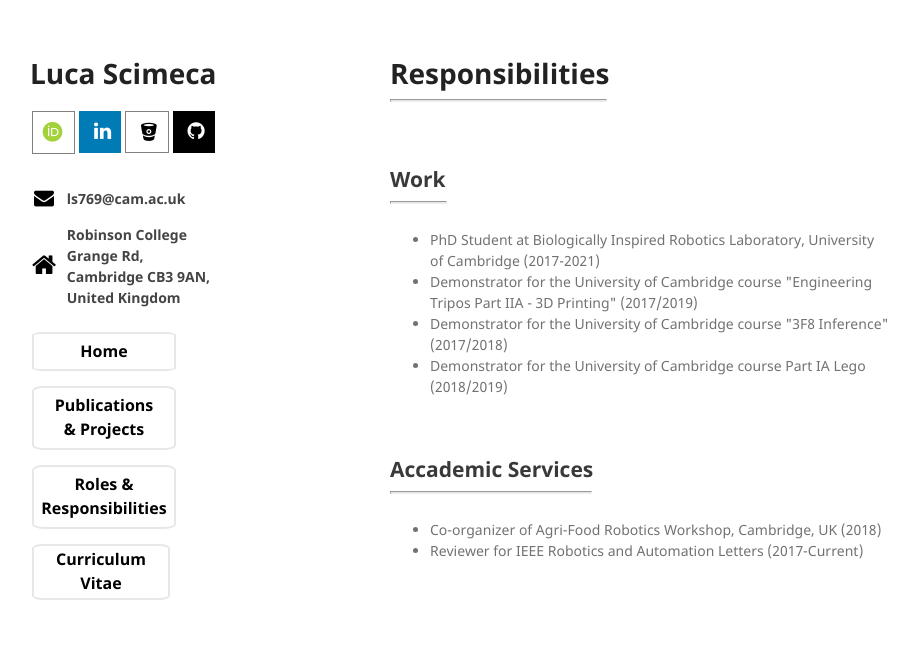
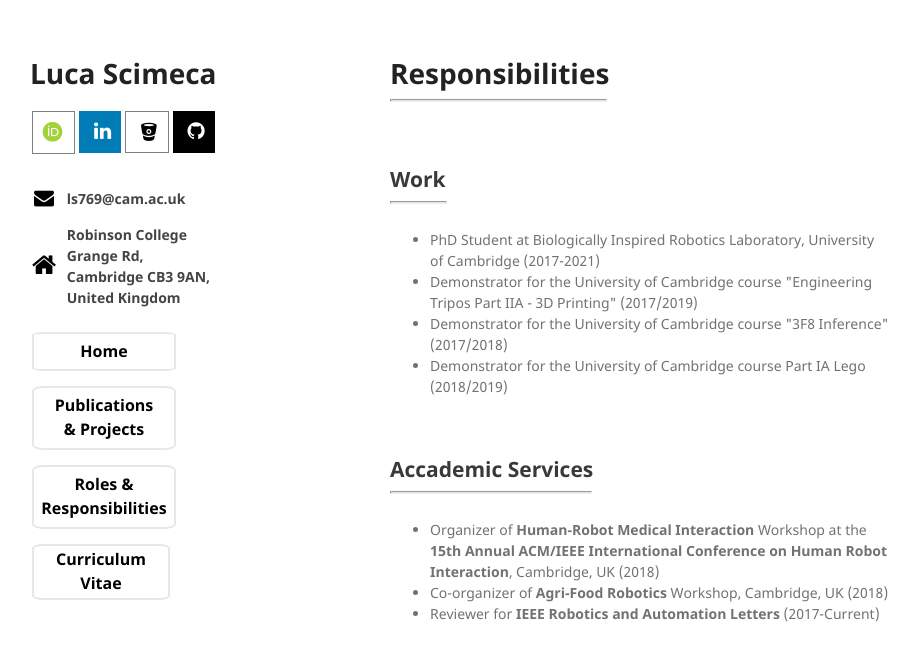
Before and after one commit to lucascimeca/lucascimeca.github.io, a Jekyll site: the page built from responsibilities.md, in a window 1280 px wide and 900 px high. Shown: the top 661 px of the window, without its empty margins (180-1099 px from the left). Built offline with Jekyll 4.4.1, drawn with Linux system fonts in a browser that asks for light colours; nearby versions of some CDN libraries; some web fonts are replaced; the repository's description, which GitHub fills in, is left out; our own code applies the rules of GitHub Pages for plain Markdown files.

Commit message:
Update responsibilities.md

```diff
--- a/responsibilities.md
+++ b/responsibilities.md
@@ -23,8 +23,9 @@ layout: default
 <hr style="width: 200px">
 
 <ul style="list-style-type:disc">
-  <li>Co-organizer of Agri-Food Robotics Workshop, Cambridge, UK (2018)</li>
-  <li>Reviewer for IEEE Robotics and Automation Letters (2017-Current)</li>
+  <li>Organizer of <b>Human-Robot Medical Interaction</b> Workshop at the <b>15th Annual ACM/IEEE International Conference on Human Robot Interaction</b>, Cambridge, UK (2018)</li>
+  <li>Co-organizer of <b>Agri-Food Robotics</b> Workshop, Cambridge, UK (2018)</li>
+  <li>Reviewer for <b>IEEE Robotics and Automation Letters</b> (2017-Current)</li>
 </ul>
 
 <br/><br/>
```
